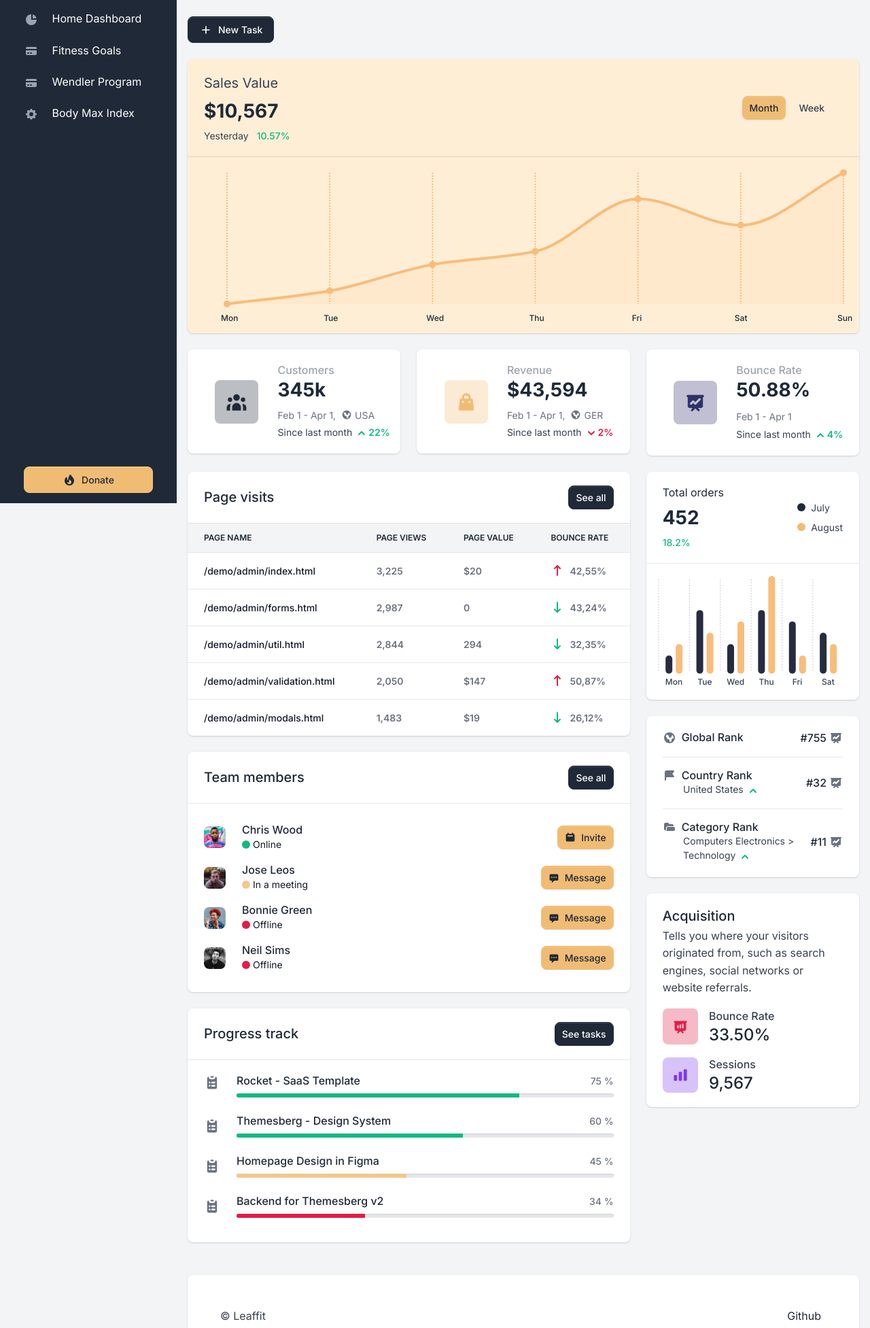
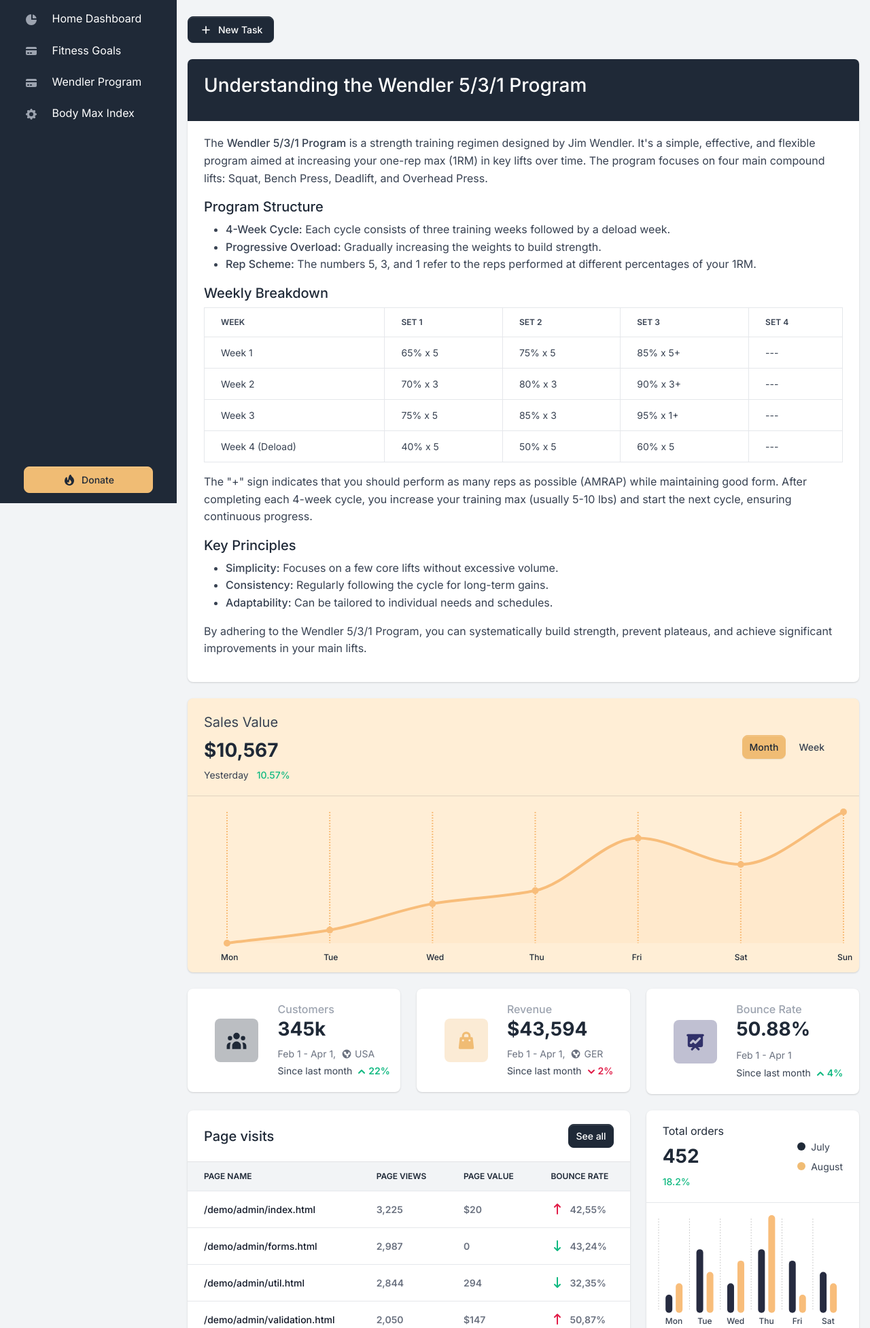
Before and after one commit to KyeongsupChoi/LeafFitApp, a Django app: page / in a window 1280 px wide. Shown: the part 60-2013 px from the top of the page at 68% size. Run offline with Django 3.2, Linux system fonts and the light colour scheme; the visitor is signed in with stand-in values (Sample User, id 1); some libraries are stand-ins or nearby versions.

Commit message:
explain wendler program

```diff
--- a/apps/templates/home/dashboard.html
+++ b/apps/templates/home/dashboard.html
@@ -35,6 +35,80 @@
                     <svg class="dropdown-icon text-danger me-2" fill="currentColor" viewBox="0 0 20 20" xmlns="http://www.w3.org/2000/svg"><path fill-rule="evenodd" d="M12.395 2.553a1 1 0 00-1.45-.385c-.345.23-.614.558-.822.88-.214.33-.403.713-.57 1.116-.334.804-.614 1.768-.84 2.734a31.365 31.365 0 00-.613 3.58 2.64 2.64 0 01-.945-1.067c-.328-.68-.398-1.534-.398-2.654A1 1 0 005.05 6.05 6.981 6.981 0 003 11a7 7 0 1011.95-4.95c-.592-.591-.98-.985-1.348-1.467-.363-.476-.724-1.063-1.207-2.03zM12.12 15.12A3 3 0 017 13s.879.5 2.5.5c0-1 .5-4 1.25-4.5.5 1 .786 1.293 1.371 1.879A2.99 2.99 0 0113 13a2.99 2.99 0 01-.879 2.121z" clip-rule="evenodd"></path></svg>
                     Upgrade to Pro
                 </a>
+            </div>
+        </div>
+    </div>
+<div class="row mb-4">
+        <div class="col-12">
+            <div class="card border-0 shadow">
+                <div class="card-header bg-primary text-white">
+                    <h3 class="card-title">Understanding the Wendler 5/3/1 Program</h3>
+                </div>
+                <div class="card-body">
+                    <p class="mb-3">
+                        The <strong>Wendler 5/3/1 Program</strong> is a strength training regimen designed by Jim Wendler. It's a simple, effective, and flexible program aimed at increasing your one-rep max (1RM) in key lifts over time. The program focuses on four main compound lifts: Squat, Bench Press, Deadlift, and Overhead Press.
+                    </p>
+                    <h5>Program Structure</h5>
+                    <ul>
+                        <li><strong>4-Week Cycle:</strong> Each cycle consists of three training weeks followed by a deload week.</li>
+                        <li><strong>Progressive Overload:</strong> Gradually increasing the weights to build strength.</li>
+                        <li><strong>Rep Scheme:</strong> The numbers 5, 3, and 1 refer to the reps performed at different percentages of your 1RM.</li>
+                    </ul>
+                    <h5>Weekly Breakdown</h5>
+                    <table class="table table-bordered">
+                        <thead>
+                            <tr>
+                                <th>Week</th>
+                                <th>Set 1</th>
+                                <th>Set 2</th>
+                                <th>Set 3</th>
+                                <th>Set 4</th>
+                            </tr>
+                        </thead>
+                        <tbody>
+                            <tr>
+                                <td>Week 1</td>
+                                <td>65% x 5</td>
+                                <td>75% x 5</td>
+                                <td>85% x 5+</td>
+                                <td>---</td>
+                            </tr>
+                            <tr>
+                                <td>Week 2</td>
+                                <td>70% x 3</td>
+                                <td>80% x 3</td>
+                                <td>90% x 3+</td>
+                                <td>---</td>
+                            </tr>
+                            <tr>
+                                <td>Week 3</td>
+                                <td>75% x 5</td>
+                                <td>85% x 3</td>
+                                <td>95% x 1+</td>
+                                <td>---</td>
+                            </tr>
+                            <tr>
+                                <td>Week 4 (Deload)</td>
+                                <td>40% x 5</td>
+                                <td>50% x 5</td>
+                                <td>60% x 5</td>
+                                <td>---</td>
+                            </tr>
+                        </tbody>
+                    </table>
+                    <p class="mt-3">
+                        The "+" sign indicates that you should perform as many reps as possible (AMRAP) while maintaining good form. After completing each 4-week cycle, you increase your training max (usually 5-10 lbs) and start the next cycle, ensuring continuous progress.
+                    </p>
+                    <h5>Key Principles</h5>
+                    <ul>
+                        <li><strong>Simplicity:</strong> Focuses on a few core lifts without excessive volume.</li>
+                        <li><strong>Consistency:</strong> Regularly following the cycle for long-term gains.</li>
+                        <li><strong>Adaptability:</strong> Can be tailored to individual needs and schedules.</li>
+                    </ul>
+                    <p>
+                        By adhering to the Wendler 5/3/1 Program, you can systematically build strength, prevent plateaus, and achieve significant improvements in your main lifts.
+                    </p>
+                </div>
             </div>
         </div>
     </div>
```
